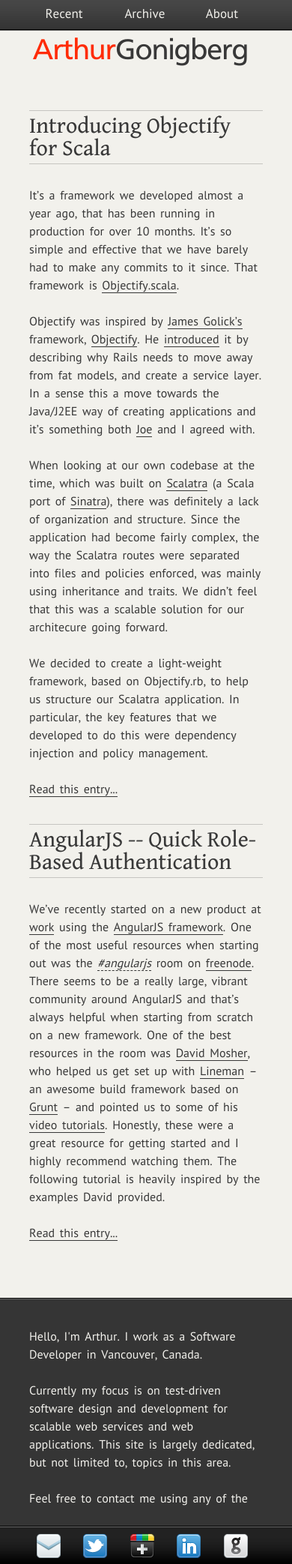
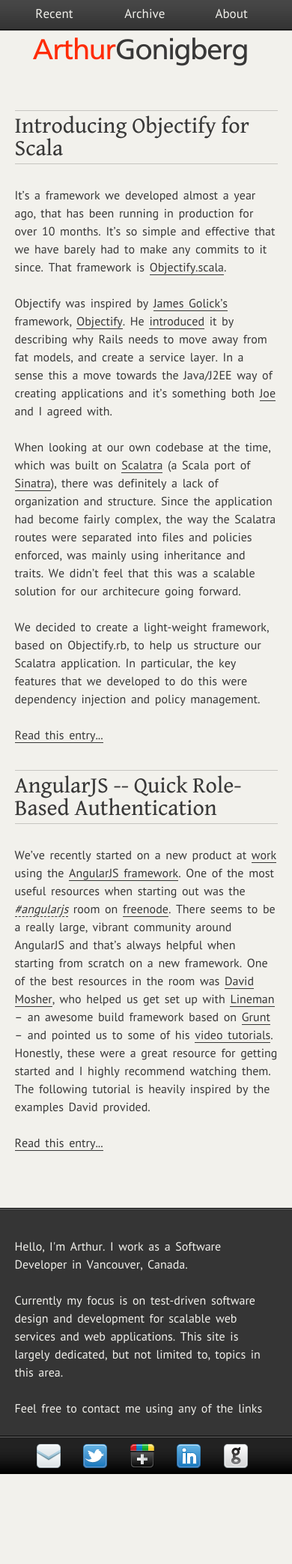
Before and after one commit to artgon/artgon.github.com, a Jekyll site: the page built from index.html, in a window 390 px wide. Shown: the whole page at 75% size. Built offline with Jekyll 4.4.1, drawn with Linux system fonts in a browser that asks for light colours; Markdown is read by kramdown in place of the engine named in the settings; after the commit the page ends 1966 px from its top, so only the background shows below that.

Commit message:
change margins on mobile version

```diff
--- a/css/stylesheet.css
+++ b/css/stylesheet.css
@@ -405,6 +405,12 @@
 }
 
 @media only screen and (max-width: 768px) {
+    #nav, .box, #footer .about {
+      width: 90%;
+      margin-right: 5%;
+      margin-left: 5%;
+    }
+
     #nav li {
       width: 33%;
       text-align: center;
```
